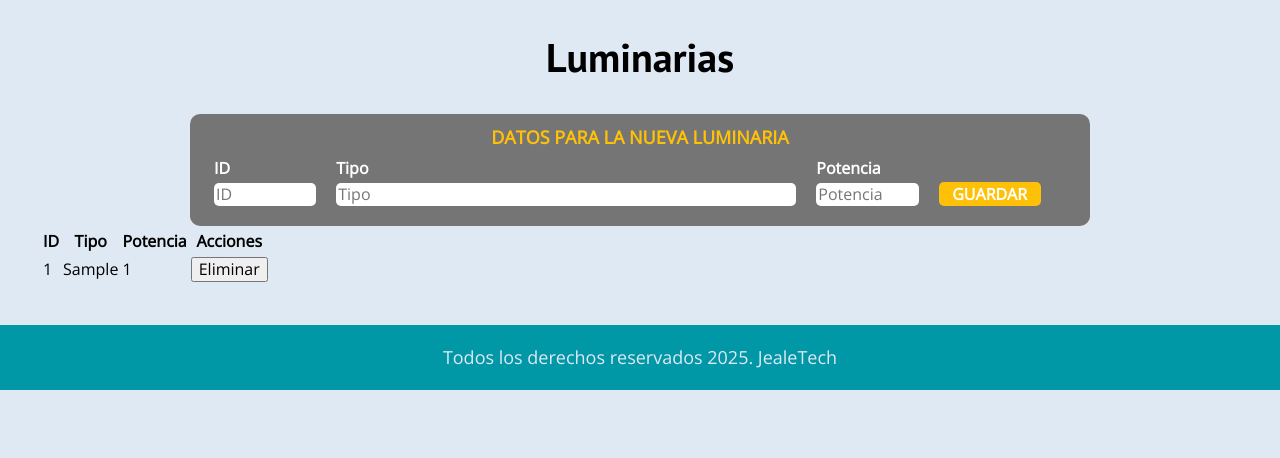
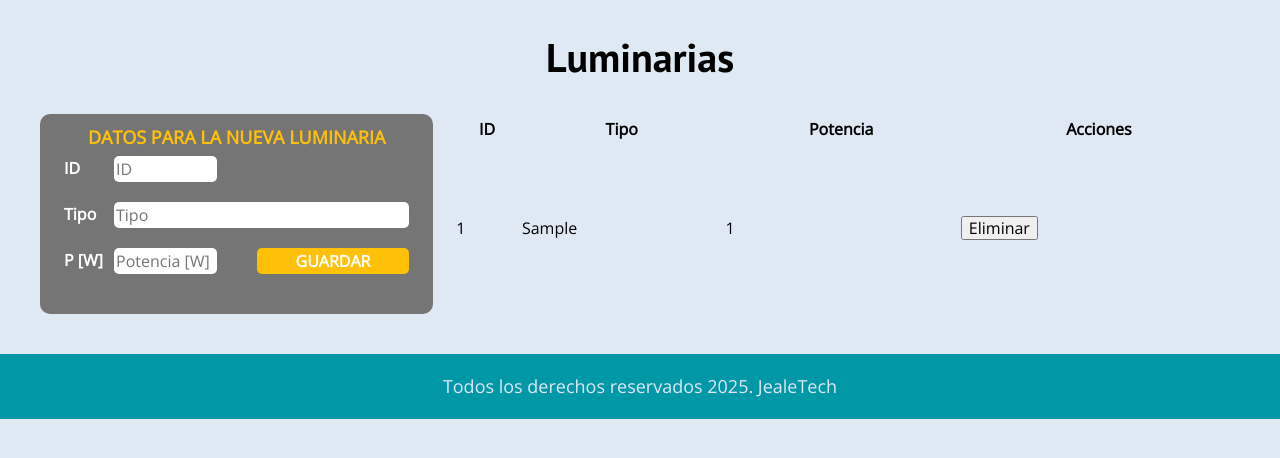
Before and after one commit to alexmerid/warnes-app, a Flask app: page /luminarias in a window 1280 px wide. Shown: the part 37-495 px from the top of the page. Run offline with Flask 3, Linux system fonts and the light colour scheme; tables that the repository leaves empty hold one stand-in row (values such as "Sample post").

Commit message:
Update App

```diff
--- a/static/css/style.css
+++ b/static/css/style.css
@@ -127,7 +127,17 @@
     color: var(--primario);
 }
 
-/* Formulario */
+
+
+/*Luminarias */
+@media (min-width: 768px) {
+    .contenedor-lum {
+        display: grid;
+        grid-template-columns: 1fr 2fr;
+        column-gap: 2rem;
+    }
+}
+
 .formulario {
     background-color: var(--gris);
     width: min(90rem, 100%);
@@ -138,7 +148,7 @@
 
 .formulario fieldset {
     border: none;
-    /* column-gap: 1rem; */
+    column-gap: 1rem;
 }
 
 .formulario legend {
@@ -149,39 +159,39 @@
     color: var(--amarillo);
 }
 
-.contenedor-campos {
+.contenedor_campos {
     display: grid;
-    grid-template-columns: 12% 54% 12% 12%;
-    column-gap: 2rem;
+    grid-template-columns: repeat(2, 1fr);
+    column-gap: 4rem;
 }
 
-/* .campo {
-    margin-bottom: 1rem;
-}    */
+
+.campo {
+    display: flex;
+    margin-bottom: 2rem;
+}
 
 .campo__label {
+    flex: 0 0 5rem;
     color: var(--blanco);
     font-weight: bold;
     margin-bottom: 0.2rem;
-    display: block;
 }
 
 .campo__field {
+    flex: 1;
     width: 100%;
     border: none;
-    padding: 0.2rem;
     border-radius: 0.5rem;
 }
 
-.contenedor-boton {
-    display: flex;
-    align-items: end;
+.lum-tipo {
+    grid-column: 1/3;
 }
 
 .boton {
     background-color: var(--amarillo);
     color: var(--blanco);
-    padding: 0.3rem 0;
     text-decoration: none;
     text-transform: uppercase;
     font-weight: bold;
@@ -189,8 +199,7 @@
     width: 100%;
     text-align: center;
     border: none;
-    display: flex;
-    flex-direction: column-reverse;
+
 }
 
 .boton:hover {
--- a/templates/sitio/luminarias.html
+++ b/templates/sitio/luminarias.html
@@ -4,36 +4,37 @@
 <main class="contenedor">
     <h1>Luminarias</h1>
 
+    <!-- Inicio contenedor-lum -->
+    <div class="contenedor-lum">
+
+        <!-- Inicio formulario-lum -->
         <form class="formulario" action="luminarias/guardar" method="post">
             <fieldset>
                 <legend>Datos para la Nueva Luminaria</legend>
-            <div class="contenedor-campos">
+                <div class="contenedor_campos">
                     <div class="campo">
                         <label class="campo__label" for="">ID</label>
                         <input class="campo__field" type="text" name="txtId" placeholder="ID">
                     </div class="campo">
 
-                <div>
+                    <div class="campo lum-tipo">
                         <label class="campo__label" for="">Tipo</label>
                         <input class="campo__field" type="text" name="txtTipo" placeholder="Tipo">
                     </div>
 
                     <div class="campo">
-                    <label class="campo__label" for="">Potencia</label>
-                    <input class="campo__field" type="text" name="txtPotencia" placeholder="Potencia">
+                        <label class="campo__label" for="">P [W]</label>
+                        <input class="campo__field" type="text" name="txtPotencia" placeholder="Potencia [W]">
                     </div>
-                <div class="contenedor-boton">
+                    <div class="campo">
                         <input class="boton" type="submit" value="Guardar">
-                    <!-- <button type="submit">Guardar</button> -->
                     </div>
                 </div>
-
-
-
-
             </fieldset>
         </form>
+        <!-- Fin formulario-lum -->
 
+        <!-- Inico tabla -->
         <table>
             <thead>
                 <tr>
@@ -60,6 +61,10 @@
                 {% endfor %}
             </tbody>
         </table>
+        <!-- Fin tabla -->
+    </div>
+    <!-- Fin contenedor-lum -->
+
 </main>
 <!-- Fin Cuerpo -->
 
```
Also changed, not shown: templates/sitio/postes.html (added, +66 -0 lines). Lines whose indentation alone changed are shown as unchanged.
